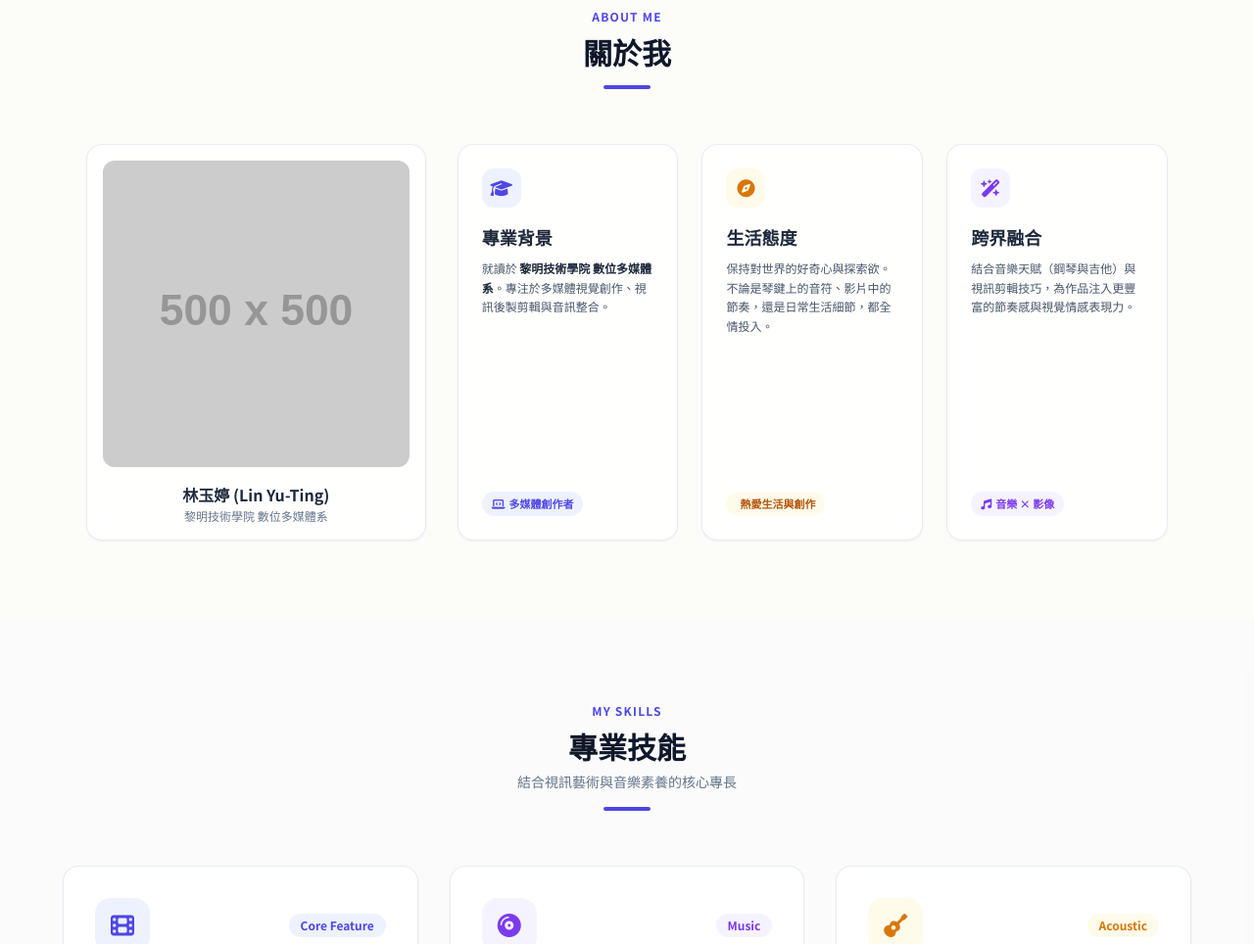
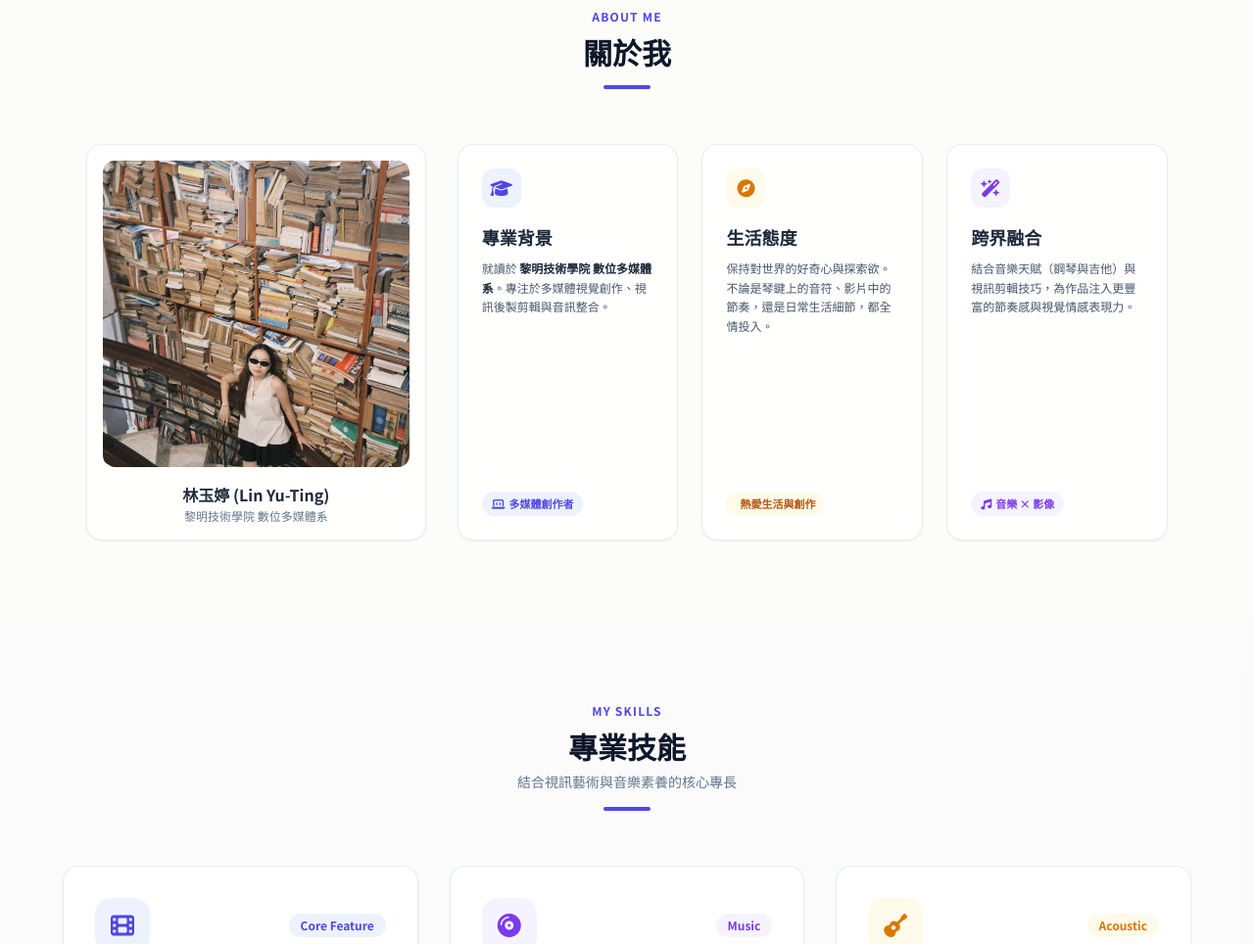
Before and after one commit to tting125/yuting, a plain HTML site: page index.html in a window 1280 px wide. Shown: the part 837-1801 px from the top of the page at 98% size. Drawn offline with nearby package versions, Linux system fonts and the light colour scheme; placeholder pictures from the web are drawn by us; some icons are missing.

Commit message:
Replace placeholder image with actual photo

```diff
--- a/index.html
+++ b/index.html
@@ -226,7 +226,7 @@
                                 【關於我區塊 - 個人生活照/工作照】
                                 替換下方 src 為您的另張照片連結（例如日常生活照或工作照）
                             -->
-                            <img src="https://placehold.co/500x500/faf5ff/7c3aed?text=%E7%94%9F%E6%B4%BB%E7%85%A7+%2F+Life+Photo"
+                            <img src="ting.jpg"
                                  alt="林玉婷生活照片"
                                  class="w-full h-full object-cover group-hover:scale-105 transition-transform duration-500">
                             <div class="absolute inset-0 bg-gradient-to-t from-slate-900/40 via-transparent to-transparent opacity-0 group-hover:opacity-100 transition-opacity flex items-end p-4">
```
